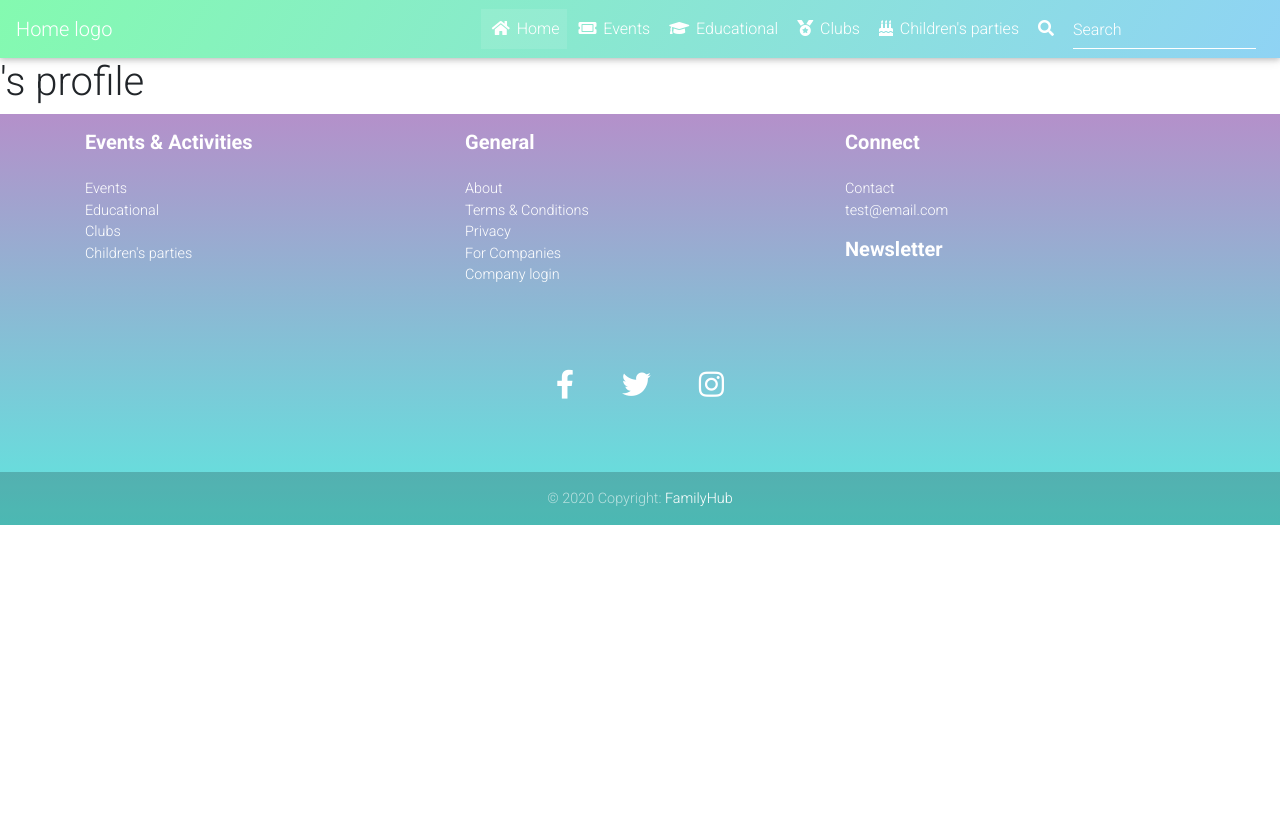
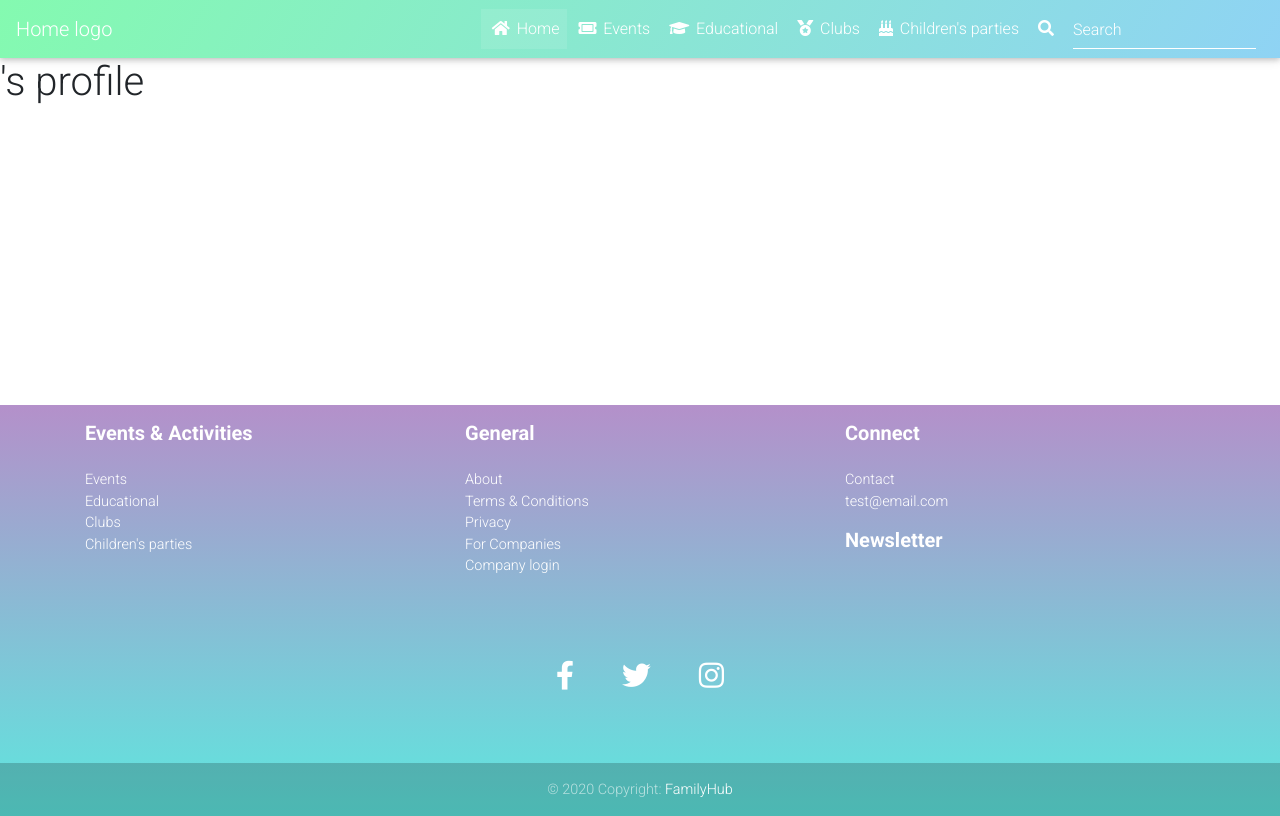
Before and after one commit to AJGreaves/familyhub2, a Django app: page /accounts/profile/ in a window 1280 px wide. Before the commit the page ends 525 px from the top, so only its background shows below. Run offline with Django 3.2, Linux system fonts and the light colour scheme; some libraries are stand-ins or nearby versions.

Commit message:
Load static files and css in base.html.

```diff
--- a/templates/base.html
+++ b/templates/base.html
@@ -1,3 +1,5 @@
+{% load static %}
+
 <!DOCTYPE html>
 <html lang="en">
 
@@ -15,11 +17,12 @@
     <!-- Material Design Bootstrap -->
     <link href="https://cdnjs.cloudflare.com/ajax/libs/mdbootstrap/4.14.1/css/mdb.min.css" rel="stylesheet">
 
-    <!-- <link rel="stylesheet" href="#"> -->
+    <link rel="stylesheet" href="{% static 'css/style.css' %}">
     <title>{% block title %}{% endblock %}</title>
 </head>
 
 <body>
+    <div class="content">
 
         {% include 'nav.html' %}
         <!-- Alert messages from form to provide feedback to user -->
@@ -41,6 +44,9 @@
         {% block content %}
         {% endblock %}
 
+    </div>
+    <!-- end content div, pushes footer to bottom of page -->
+
     {% include 'footer.html' %}
 
     <!-- JQuery -->
@@ -52,7 +58,8 @@
     <script type="text/javascript"
         src="https://cdnjs.cloudflare.com/ajax/libs/twitter-bootstrap/4.4.1/js/bootstrap.min.js"></script>
     <!-- MDB core JavaScript -->
-    <script type="text/javascript" src="https://cdnjs.cloudflare.com/ajax/libs/mdbootstrap/4.14.1/js/mdb.min.js"></script>
+    <script type="text/javascript" src="https://cdnjs.cloudflare.com/ajax/libs/mdbootstrap/4.14.1/js/mdb.min.js">
+    </script>
 </body>
 
 </html>
```
Lines whose indentation alone changed are shown as unchanged.
